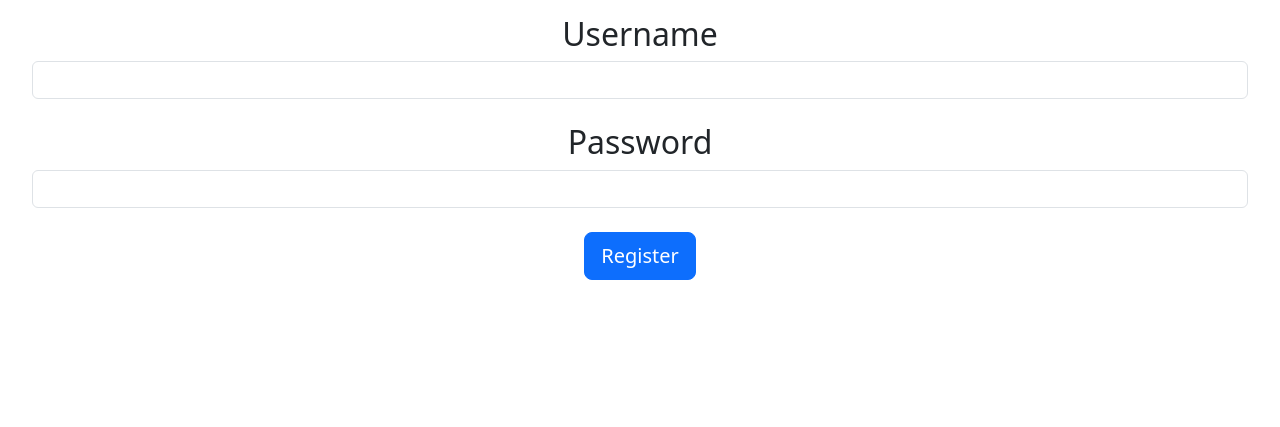
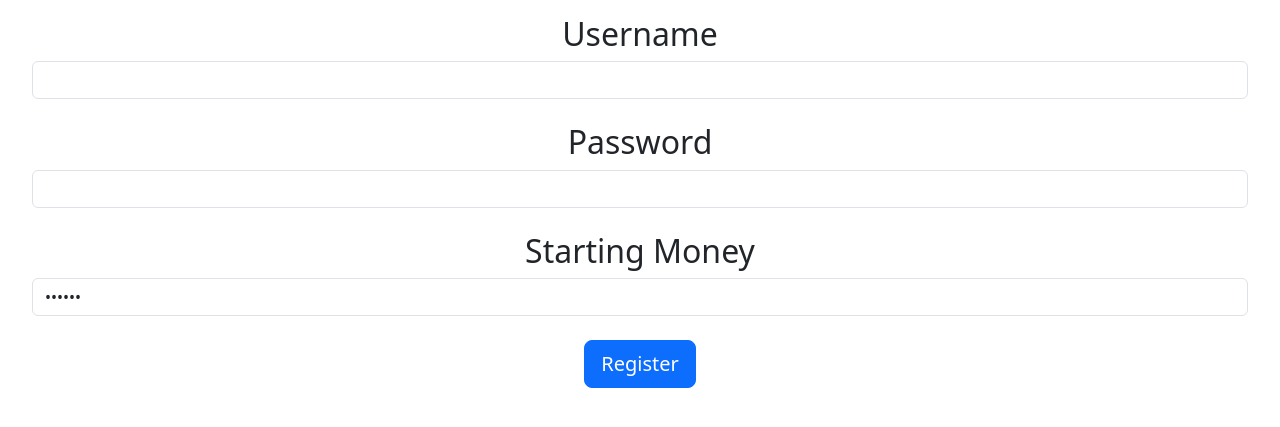
Before and after one commit to pythonkid90/SMC, a Python web app: template templates/login.html in a window 1280 px wide. Shown: the part 279-706 px from the top of the page. Run offline with Jinja, Linux system fonts and the light colour scheme; the template is opened without the code that fills it, so the values that code supplies are empty.

Commit message:
Can now include starting money when creating an account

```diff
--- a/main.py
+++ b/main.py
@@ -134,7 +134,7 @@ def login():
 def register():
     if request.method == 'POST':
         user = User(username=request.form.get('username'),  # noqa
-                    password=generate_password_hash(request.form.get('password')), money=100000, cash=100000)  # noqa
+                    password=generate_password_hash(request.form.get('password')), money=float(request.form.get('starting_money')), cash=float(request.form.get('starting_money')))  # noqa
         if not User.query.filter_by(username=user.username).scalar():
             db.session.add(user)
             db.session.commit()
--- a/templates/dashboard.html
+++ b/templates/dashboard.html
@@ -23,7 +23,7 @@
             <div class="card">
                 <div class="card-body">
                     <h5 class="card-title">Money Made</h5>
-                    <p class="card-text">${{current_user.money - 100000}}</p>
+                    <p class="card-text">${{current_user.money - current_user.starting_money}}</p>
                 </div>
             </div>
             <div class="card">
--- a/templates/login.html
+++ b/templates/login.html
@@ -32,6 +32,11 @@
         {% if request.path == '/login' %}
             <button type="submit" class="btn btn-outline-primary btn-lg">Login</button>
         {% else %}
+            <h2>Starting Money</h2>
+            <input name="password" type="password" class="form-control" value="100000" required>
+
+            <br>
+
             <button type="submit" class="btn btn-primary btn-lg">Register</button>
         {% endif %}
 
```
